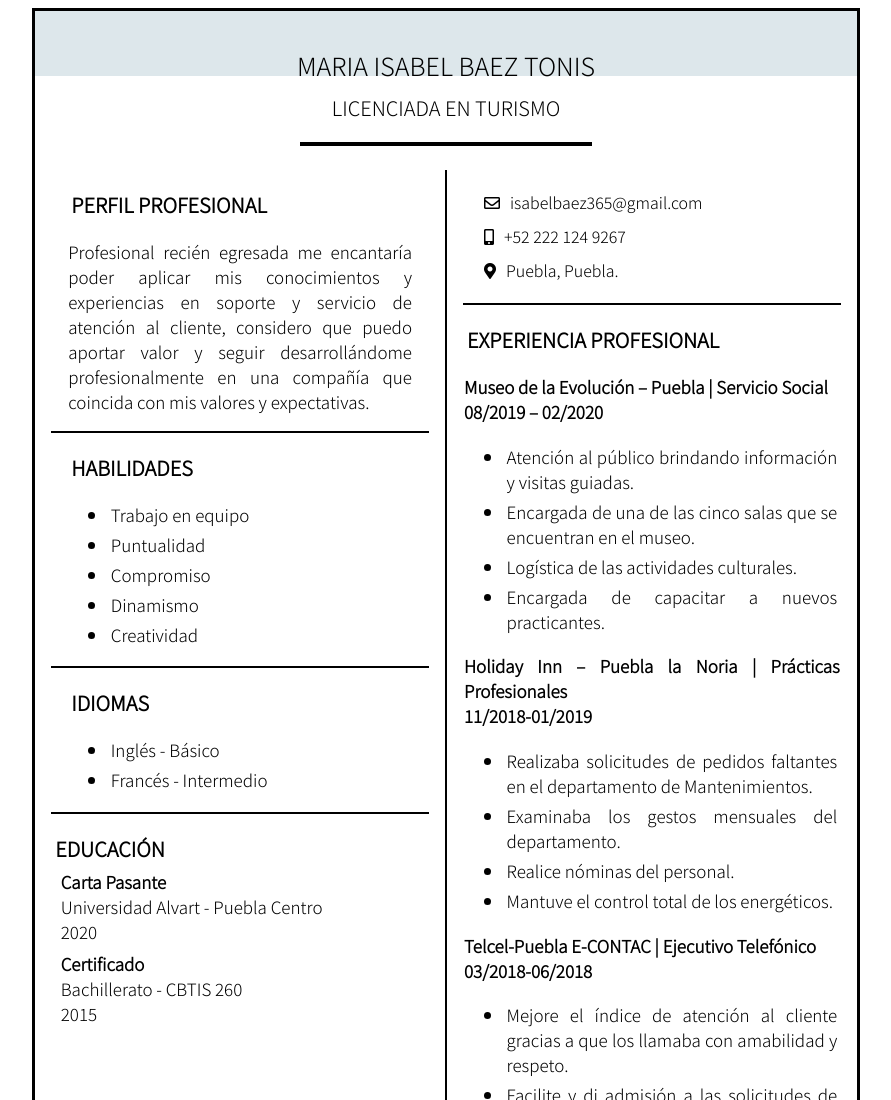
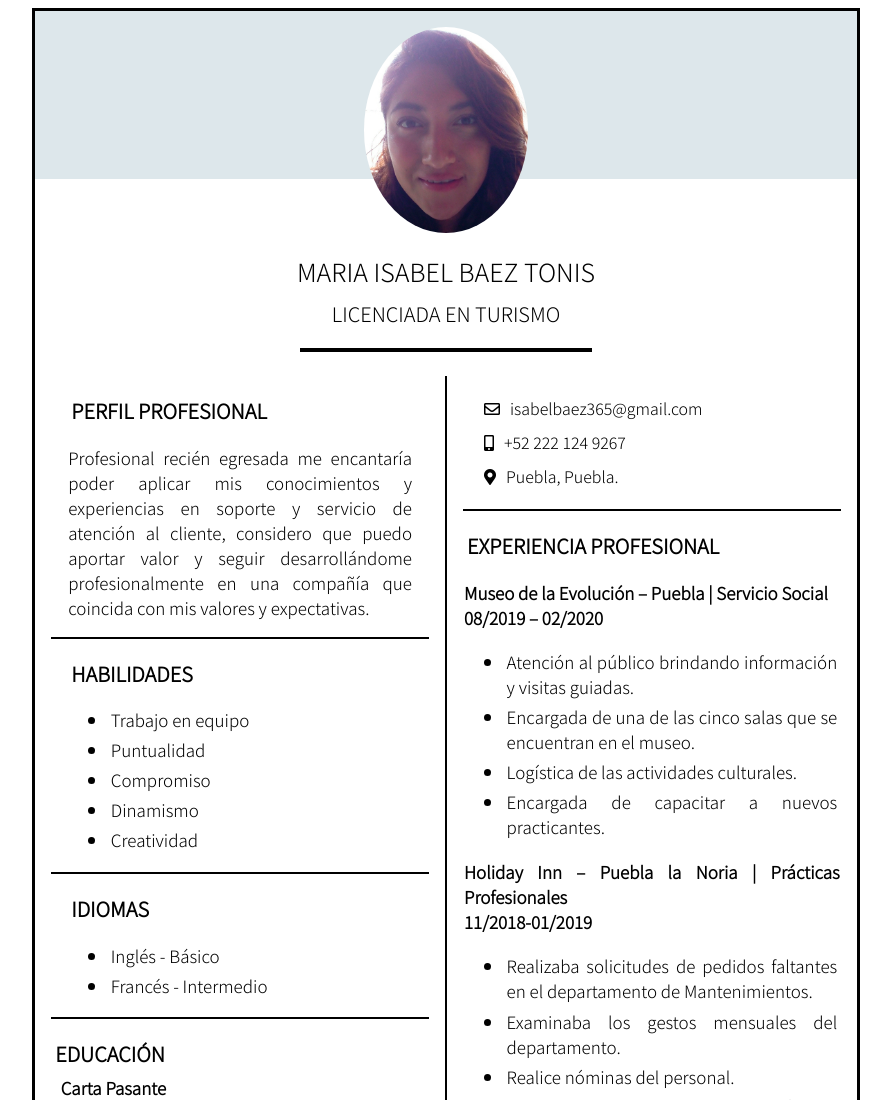
Before and after one commit to rrsamuu/curriculum-baez, a plain HTML site: page index.html in a window 1280 px wide. Shown: the top 1100 px of the page, without its empty margins (194-1085 px from the left). Drawn offline with Linux system fonts and the light colour scheme; the site is published under a folder, as on GitHub Pages, so addresses that start at the root find nothing.

Commit message:
curriculum vitae

```diff
--- a/index.html
+++ b/index.html
@@ -19,7 +19,7 @@
     <div class="container__curriculum">
         <div class="header">
             <div class="rectangle">
-                <img src="/assets/perfil.jpg" alt="">
+                <img src="assets/perfil.jpg" alt="">
                 <div class="info">
                     <p class="name">maria isabel baez tonis</p>
                     <p class="job">licenciada en turismo</p>
```
